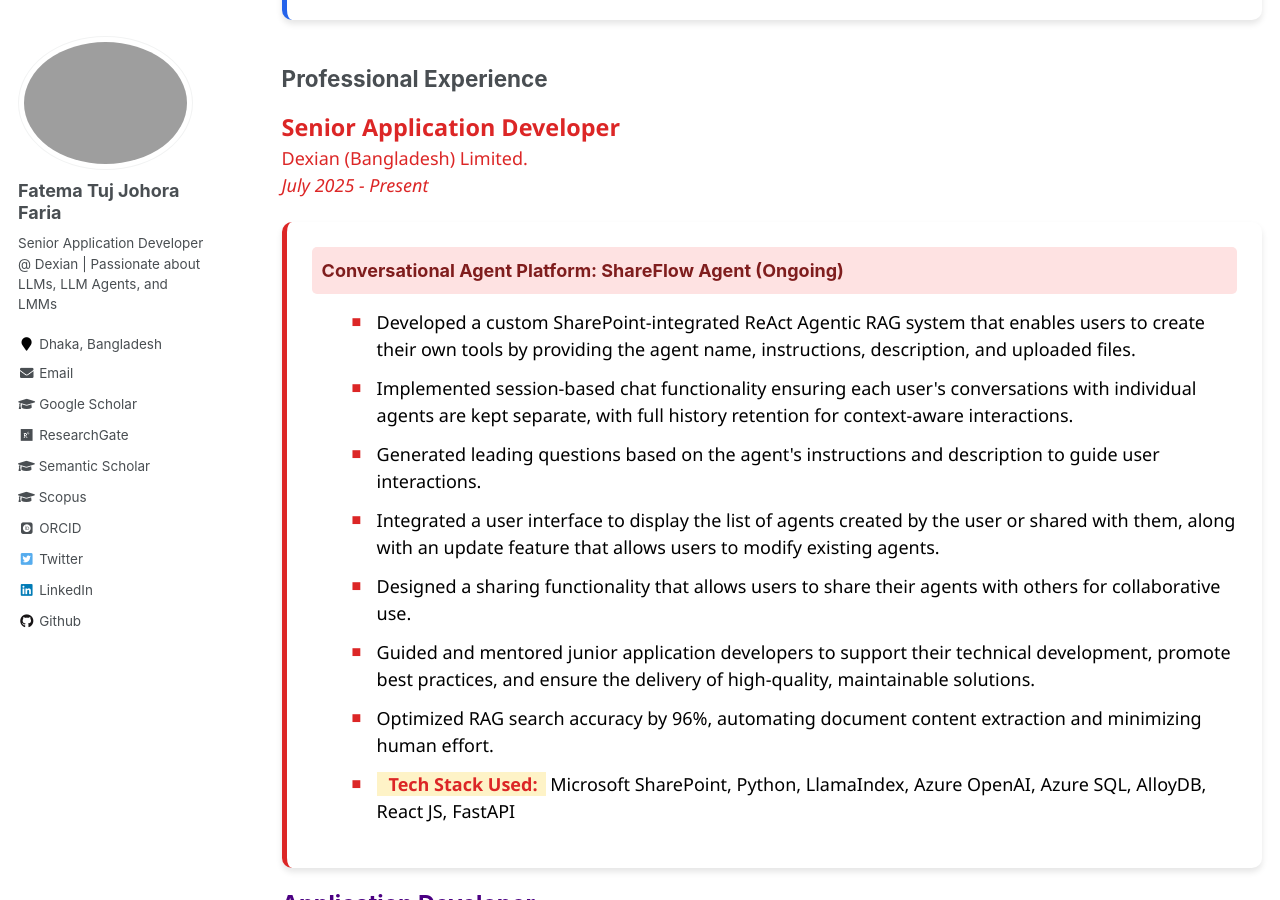
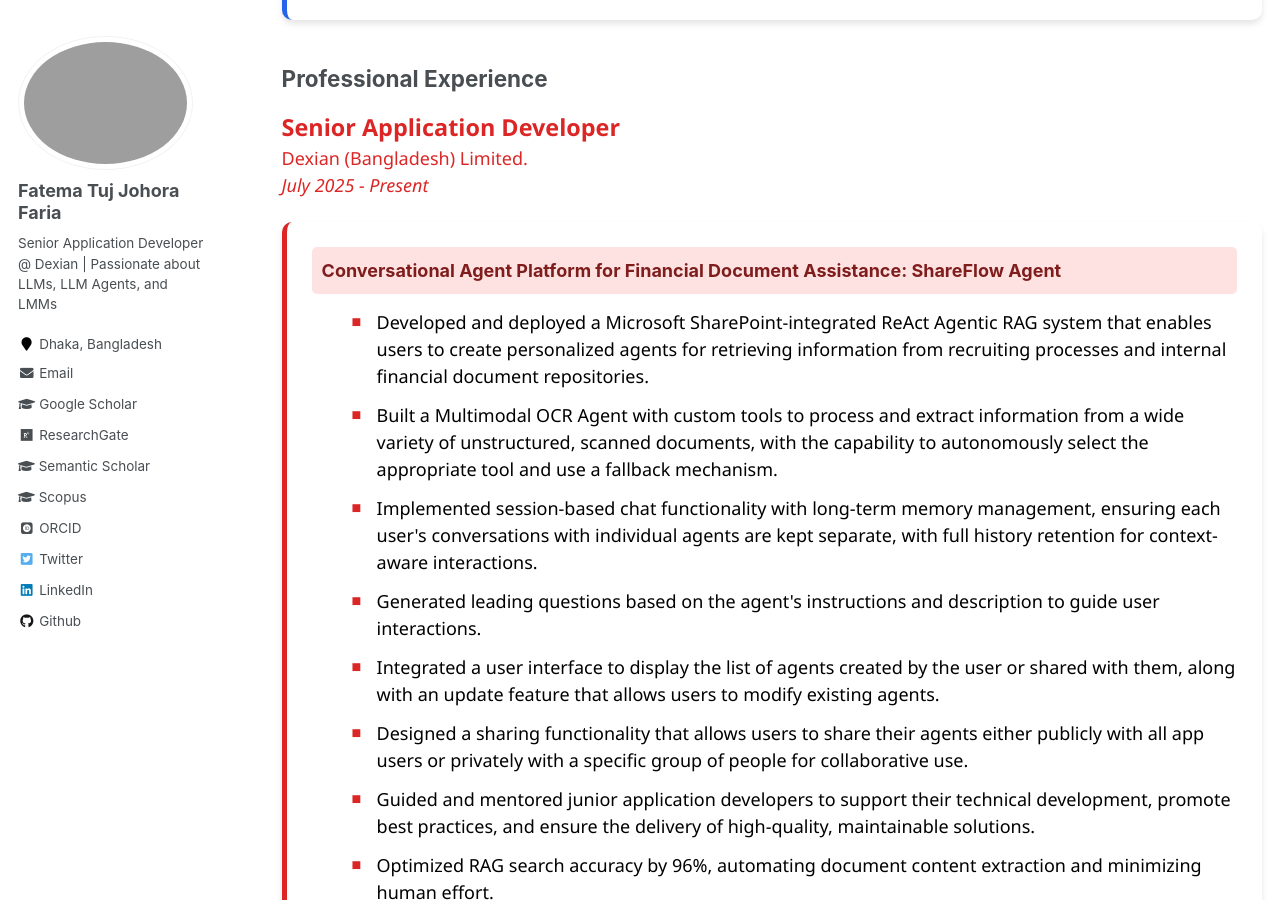
Before and after one commit to fatemafaria142/fatemafaria142.github.io, a Jekyll site: the page built from _pages/work.md, in a window 1280 px wide and 900 px high, scrolled down 1340 px. Built offline with Jekyll 4.4.1, drawn with Linux system fonts in a browser that asks for light colours; some web fonts are replaced.

Commit message:
Update CV

```diff
--- a/_config.yml
+++ b/_config.yml
@@ -86,9 +86,9 @@ author:
   location         : "Dhaka, Bangladesh"
   employer         :
   pubmed           : #"https://www.ncbi.nlm.nih.gov/pubmed/?term=john+snow"
-  googlescholar    : "https://scholar.google.com/citations?user=LEken_4AAAAJ&hl=en"
+  googlescholar    : "https://scholar.google.com/citations?user=LEken_4AAAAJ&hl=en&authuser=1"
   email            : "fatema.faria142@gmail.com"
-  researchgate     : "https://www.researchgate.net/profile/Fatema-Faria"
+  researchgate     : "https://www.researchgate.net/profile/Fatema-Faria?ev=hdr_xprf"
   scopus           : "https://www.scopus.com/authid/detail.uri?authorId=58222018600"
   semanticscholar  : "https://www.semanticscholar.org/author/Fatema-Tuj-Johora-Faria/2214751543"
   uri              :
@@ -104,7 +104,7 @@ author:
   instagram        :
   impactstory      : #"https://profiles.impactstory.org/u/xxxx-xxxx-xxxx-xxxx"
   lastfm           :
-  linkedin         : "fatema142"
+  linkedin         : "https://www.linkedin.com/in/fatema-faria/"
   orcid            : "https://orcid.org/0009-0005-1684-8211"
   pinterest        :
   soundcloud       :
--- a/_pages/work.md
+++ b/_pages/work.md
@@ -62,16 +62,20 @@ title: ""
 <div style="display: flex; flex-wrap: wrap; gap: 20px; margin-top: 15px;">
   <div style="background-color: white; border-left: 5px solid #dc2626; border-radius: 10px; padding: 25px; flex: 1 1 100%; max-width: 100%; box-shadow: 0 4px 6px rgba(0, 0, 0, 0.1);">
     <div style="background-color: #fee2e2; padding: 10px; border-radius: 5px; margin-bottom: 15px;">
-      <span style="color: #7f1d1d; font-size: 1em; font-weight: bold;">Conversational Agent Platform: ShareFlow Agent (Ongoing)</span>
+      <span style="color: #7f1d1d; font-size: 1em; font-weight: bold;">Conversational Agent Platform for Financial Document Assistance: ShareFlow Agent</span>
     </div>
     <ul style="font-family: 'Segoe UI', sans-serif; color: black; margin-top: 15px;">
       <li style="margin-bottom: 12px; list-style-type: none; position: relative; padding-left: 25px;">
         <span style="position: absolute; left: 0; color: #dc2626; font-size: 0.9em;">■</span>
-        Developed a custom SharePoint-integrated ReAct Agentic RAG system that enables users to create their own tools by providing the agent name, instructions, description, and uploaded files.
+        Developed and deployed a Microsoft SharePoint-integrated ReAct Agentic RAG system that enables users to create personalized agents for retrieving information from recruiting processes and internal financial document repositories.
       </li>
       <li style="margin-bottom: 12px; list-style-type: none; position: relative; padding-left: 25px;">
         <span style="position: absolute; left: 0; color: #dc2626; font-size: 0.9em;">■</span>
-        Implemented session-based chat functionality ensuring each user's conversations with individual agents are kept separate, with full history retention for context-aware interactions.
+        Built a Multimodal OCR Agent with custom tools to process and extract information from a wide variety of unstructured, scanned documents, with the capability to autonomously select the appropriate tool and use a fallback mechanism.
+      </li>
+      <li style="margin-bottom: 12px; list-style-type: none; position: relative; padding-left: 25px;">
+        <span style="position: absolute; left: 0; color: #dc2626; font-size: 0.9em;">■</span>
+       Implemented session-based chat functionality with long-term memory management, ensuring each user's conversations with individual agents are kept separate, with full history retention for context-aware interactions.
       </li>
       <li style="margin-bottom: 12px; list-style-type: none; position: relative; padding-left: 25px;">
         <span style="position: absolute; left: 0; color: #dc2626; font-size: 0.9em;">■</span>
@@ -83,7 +87,7 @@ title: ""
       </li>
       <li style="margin-bottom: 12px; list-style-type: none; position: relative; padding-left: 25px;">
         <span style="position: absolute; left: 0; color: #dc2626; font-size: 0.9em;">■</span>
-        Designed a sharing functionality that allows users to share their agents with others for collaborative use.
+        Designed a sharing functionality that allows users to share their agents either publicly with all app users or privately with a specific group of people for collaborative use.
       </li>
       <li style="margin-bottom: 12px; list-style-type: none; position: relative; padding-left: 25px;">
         <span style="position: absolute; left: 0; color: #dc2626; font-size: 0.9em;">■</span>
```
Also changed, not shown: 1 other file.
